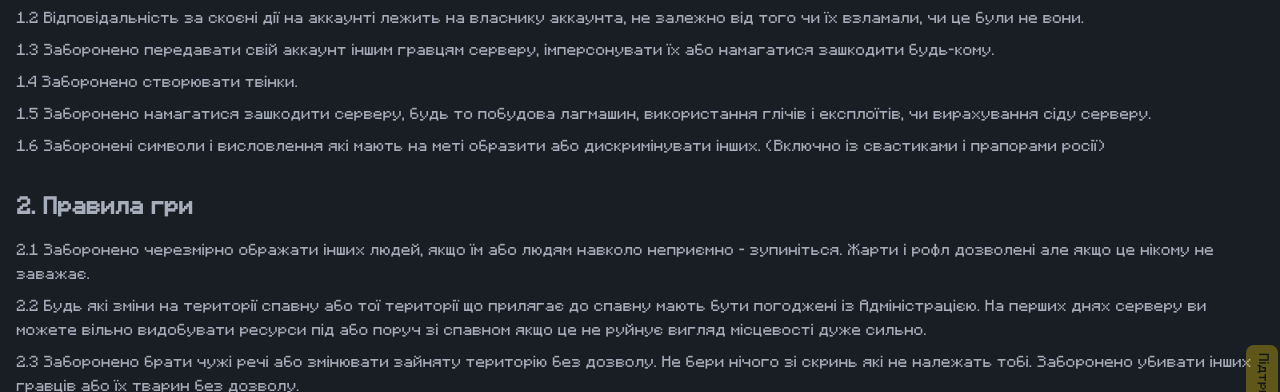
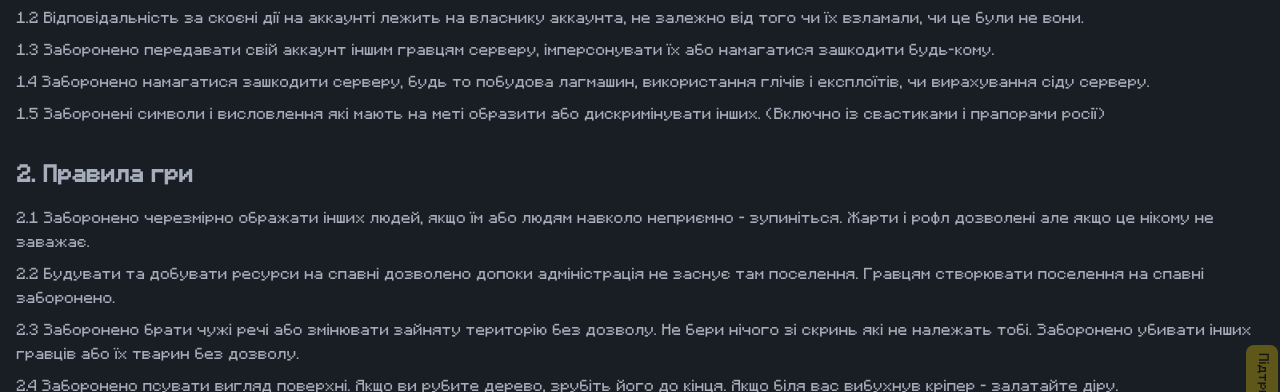
Before and after one commit to mick-olka/nobooks-next, a Next.js app: page /rules in a window 1280 px wide. Shown: the part 266-658 px from the top of the page. Built offline with nearby package versions, Linux system fonts and the light colour scheme; no server answers.

Commit message:
upd: rules & stats

```diff
--- a/app/rules/data.ts
+++ b/app/rules/data.ts
@@ -5,16 +5,16 @@ export const rulesData = [
       "1.1 Адміністрація завжди права, і залишає за собою повне право міняти правила серверу у будь-який час і видавати покарання гравцям у будь-якому випадку.",
       "1.2 Відповідальність за скоєні дії на аккаунті лежить на власнику аккаунта, не залежно від того чи їх взламали, чи це були не вони.",
       "1.3 Заборонено передавати свій аккаунт іншим гравцям серверу, імперсонувати їх або намагатися зашкодити будь-кому.",
-			"1.4 Заборонено створювати твінки.",
-			"1.5 Заборонено намагатися зашкодити серверу, будь то побудова лагмашин, використання глічів і експлоїтів, чи вирахування сіду серверу.",
-			"1.6 Заборонені символи і висловлення які мають на меті образити або дискримінувати інших. (Включно із свастиками і прапорами росії)",
+      "1.4 Заборонено намагатися зашкодити серверу, будь то побудова лагмашин, використання глічів і експлоїтів, чи вирахування сіду серверу.",
+      "1.5 Заборонені символи і висловлення які мають на меті образити або дискримінувати інших. (Включно із свастиками і прапорами росії)",
     ],
   },
   {
     title: "2. Правила гри",
     rules: [
       "2.1 Заборонено черезмірно ображати інших людей, якщо їм або людям навколо неприємно - зупиніться. Жарти і рофл дозволені але якщо це нікому не заважає.",
-			"2.2 Будь які зміни на території спавну або тої території що прилягає до спавну мають бути погоджені із Адміністрацією. На перших днях серверу ви можете вільно видобувати ресурси під або поруч зі спавном якщо це не руйнує вигляд місцевості дуже сильно.",
+      //   "2.2 Будь які зміни на території спавну або тої території що прилягає до спавну мають бути погоджені із Адміністрацією. На перших днях серверу ви можете вільно видобувати ресурси під або поруч зі спавном якщо це не руйнує вигляд місцевості дуже сильно.",
+      "2.2 Будувати та добувати ресурси на спавні дозволено допоки адміністрація не заснує там поселення. Гравцям створювати поселення на спавні заборонено.",
       "2.3 Заборонено брати чужі речі або змінювати зайняту територію без дозволу. Не бери нічого зі скринь які не належать тобі. Заборонено убивати інших гравців або їх тварин без дозволу.",
       "2.4 Заборонено псувати вигляд поверхні. Якщо ви рубите дерево, зрубіть його до кінця. Якщо біля вас вибухнув кріпер - залатайте діру.",
       "2.5 Збудовані авто ферми які будуються в поселеннях повинні бути сховані/замасковані під оточення.",
--- a/app/utils/services/stats-service.ts
+++ b/app/utils/services/stats-service.ts
@@ -137,7 +137,7 @@ export const getPlayerStats = async (retries = 3): Promise<StatsData> => {
     if (hoursPlayedData) {
       for (const [player, hoursStr] of Object.entries(hoursPlayedData)) {
         const hours = Number.parseFloat(hoursStr);
-        if (!Number.isNaN(hours) && hours > 2) {
+        if (!Number.isNaN(hours) && hours > 8) {
           eligiblePlayers.add(player);
         }
       }
```
Lines whose indentation alone changed are shown as unchanged.
